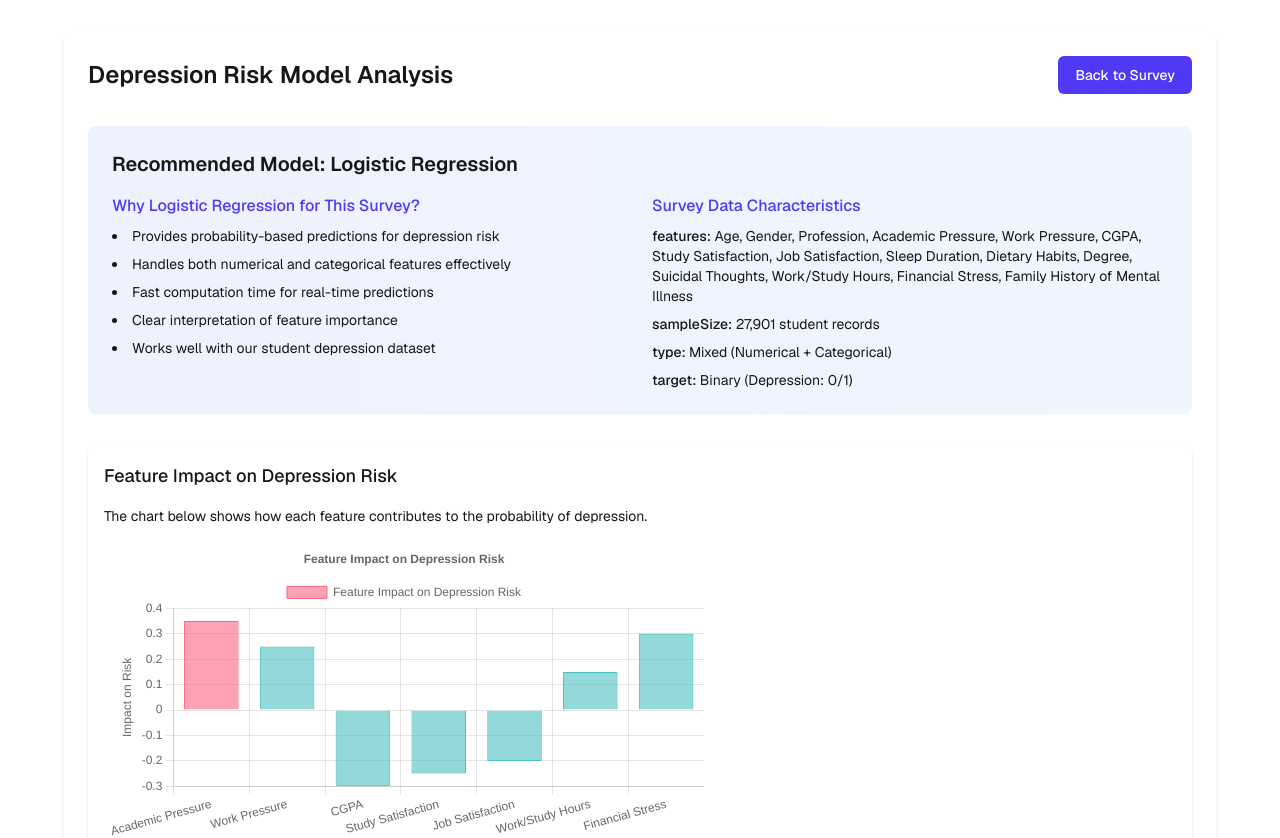
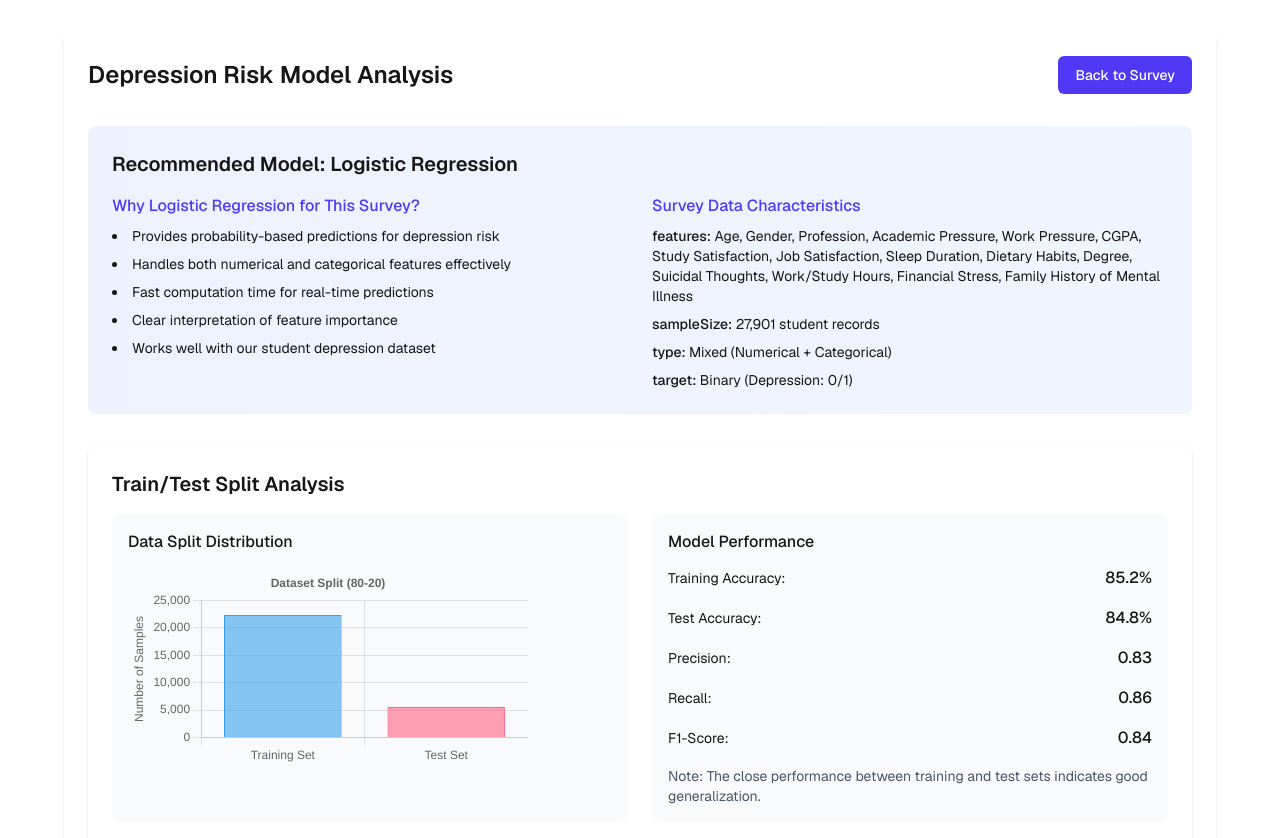
Before and after one commit to ieatn/448, a Next.js app in the folder client/: page /analysis in a window 1280 px wide. Shown: the top 838 px of the page. Built offline with nearby package versions, Linux system fonts and the light colour scheme.

Commit message:
train test split

```diff
--- a/client/app/analysis/page.tsx
+++ b/client/app/analysis/page.tsx
@@ -537,6 +537,89 @@ export default function Analysis() {
           </div>
         </div>
 
+        {/* Train/Test Split Analysis */}
+        <div className="w-full bg-white dark:bg-gray-700 p-4 sm:p-6 rounded-lg shadow">
+          <h2 className="text-lg sm:text-xl font-semibold mb-4">Train/Test Split Analysis</h2>
+
+          <div className="grid grid-cols-1 md:grid-cols-2 gap-6">
+            {/* Split Distribution */}
+            <div className="bg-gray-50 dark:bg-gray-800 p-4 rounded-lg">
+              <h3 className="text-base font-medium mb-3">Data Split Distribution</h3>
+              <div className="h-[200px]">
+                <Bar
+                  data={{
+                    labels: ['Training Set', 'Test Set'],
+                    datasets: [{
+                      label: 'Number of Samples',
+                      data: [22320, 5581], // 80-20 split of 27,901 samples
+                      backgroundColor: [
+                        'rgba(54, 162, 235, 0.6)',
+                        'rgba(255, 99, 132, 0.6)'
+                      ],
+                      borderColor: [
+                        'rgba(54, 162, 235, 1)',
+                        'rgba(255, 99, 132, 1)'
+                      ],
+                      borderWidth: 1
+                    }]
+                  }}
+                  options={{
+                    responsive: true,
+                    plugins: {
+                      legend: {
+                        display: false
+                      },
+                      title: {
+                        display: true,
+                        text: 'Dataset Split (80-20)'
+                      }
+                    },
+                    scales: {
+                      y: {
+                        beginAtZero: true,
+                        title: {
+                          display: true,
+                          text: 'Number of Samples'
+                        }
+                      }
+                    }
+                  }}
+                />
+              </div>
+            </div>
+
+            {/* Performance Metrics */}
+            <div className="bg-gray-50 dark:bg-gray-800 p-4 rounded-lg">
+              <h3 className="text-base font-medium mb-3">Model Performance</h3>
+              <div className="space-y-4">
+                <div className="flex justify-between items-center">
+                  <span className="text-sm">Training Accuracy:</span>
+                  <span className="font-medium">85.2%</span>
+                </div>
+                <div className="flex justify-between items-center">
+                  <span className="text-sm">Test Accuracy:</span>
+                  <span className="font-medium">84.8%</span>
+                </div>
+                <div className="flex justify-between items-center">
+                  <span className="text-sm">Precision:</span>
+                  <span className="font-medium">0.83</span>
+                </div>
+                <div className="flex justify-between items-center">
+                  <span className="text-sm">Recall:</span>
+                  <span className="font-medium">0.86</span>
+                </div>
+                <div className="flex justify-between items-center">
+                  <span className="text-sm">F1-Score:</span>
+                  <span className="font-medium">0.84</span>
+                </div>
+              </div>
+              <div className="mt-4 text-sm text-gray-600 dark:text-gray-400">
+                <p>Note: The close performance between training and test sets indicates good generalization.</p>
+              </div>
+            </div>
+          </div>
+        </div>
+
         {/* Linear Regression Coefficients */}
         <div className="w-full bg-white dark:bg-gray-700 p-3 sm:p-4 rounded-lg shadow">
           <h3 className="text-base sm:text-lg font-medium mb-3 sm:mb-4">Feature Impact on Depression Risk</h3>
```
Also changed, not shown: 1 other file (tests, documents, lock files or other folders).
